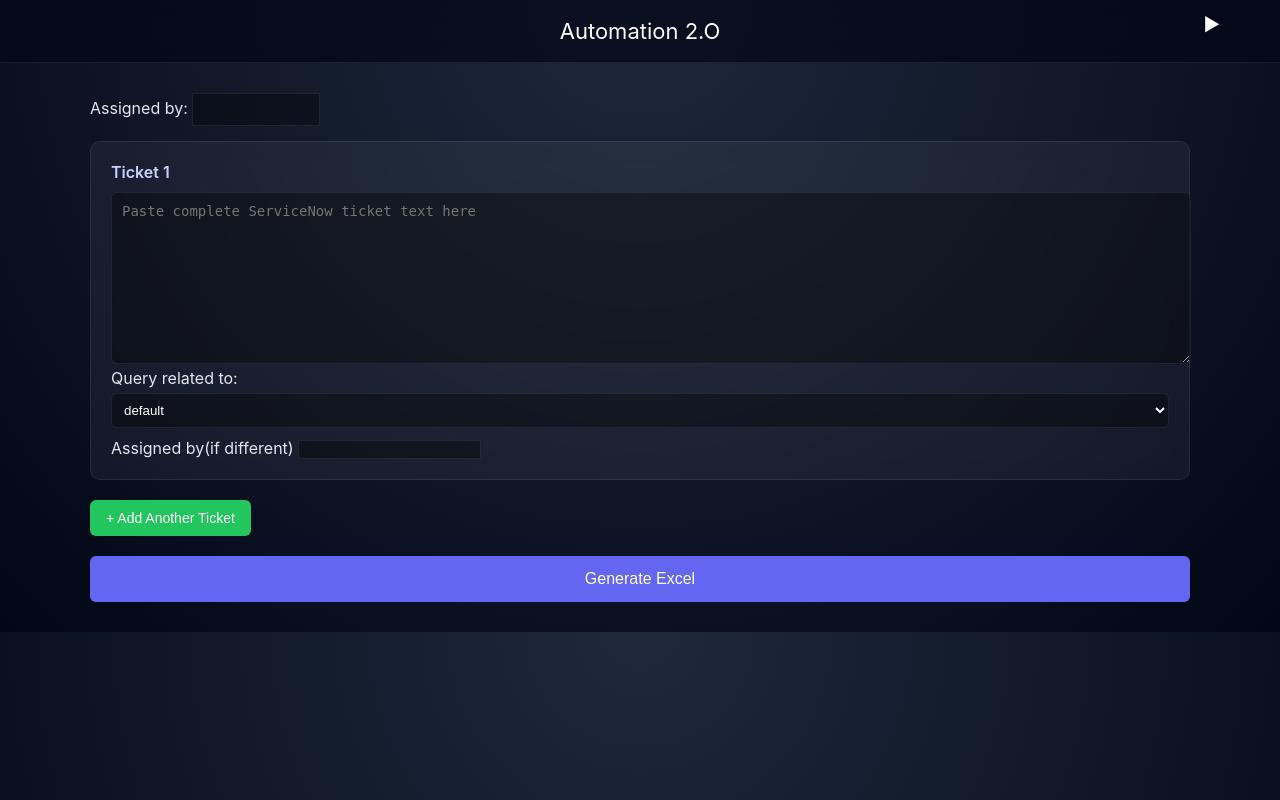
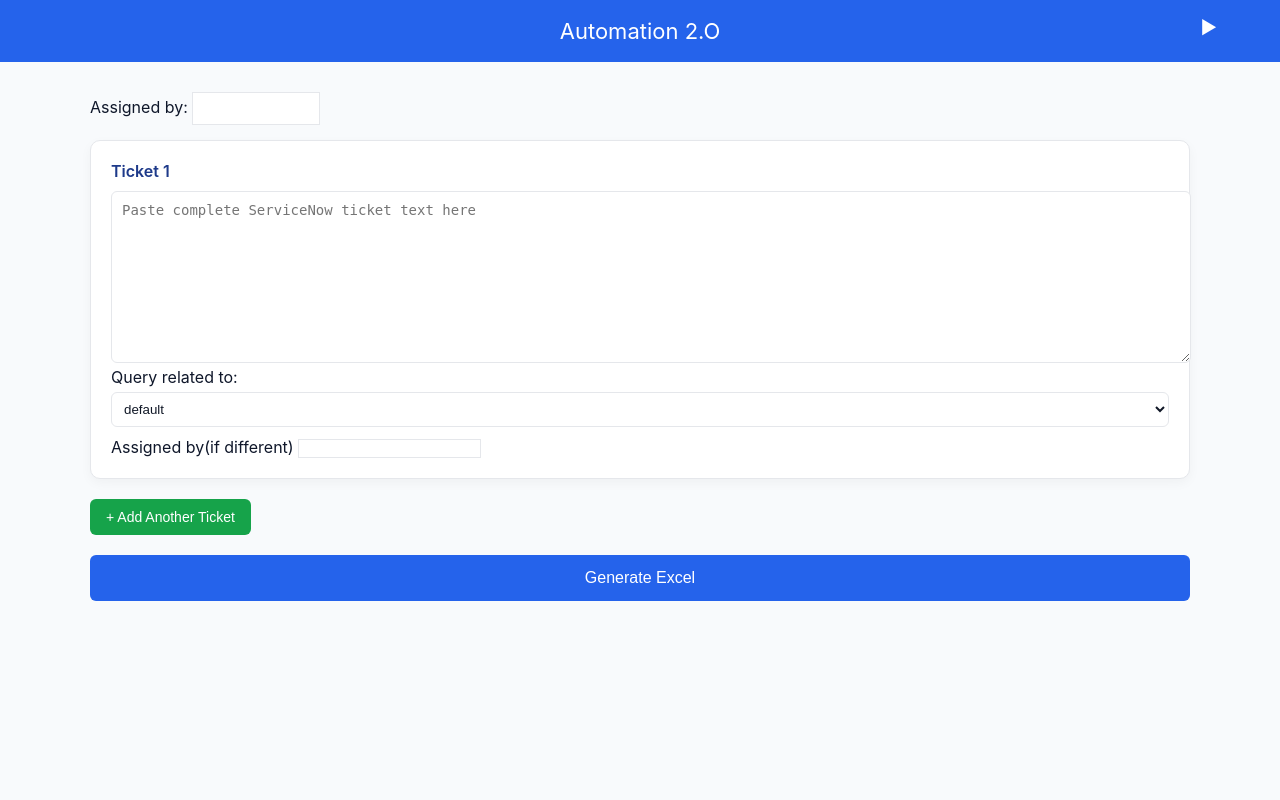
Before and after one commit to hporria22/ticket-parser, a FastAPI app: page / in a window 1280 px wide. Run offline with FastAPI, Linux system fonts and the light colour scheme.

Commit message:
light UI

```diff
--- a/templates/extractorPage.html
+++ b/templates/extractorPage.html
@@ -233,7 +233,6 @@
             <textarea name="ticket_text" placeholder="Paste ServiceNow tasks table here..."></textarea>
             <button type="submit" class="generate">Generate Excel</button>
         </form>
-        <div class="footer">Paste your tickets and click Generate Excel</div>
     </div>
 
     <script>
--- a/templates/index.html
+++ b/templates/index.html
@@ -6,41 +6,33 @@
     <meta charset="UTF-8">
     <title>Ticket Automation Tool</title>
     <style>
-       :root {
-    --bg-light: #0b1220;
-    --bg-dark: #0b1220;
+    :root {
+    --bg-light: #ffffff;
+    --card-light: #ffffff;
 
-    --card-light: rgba(255,255,255,0.05);
-    --card-dark: rgba(255,255,255,0.05);
+    --text-light: #0f172a;
+    --border: #e5e7eb;
 
-    --text-light: #e2e8f0;
-    --text-dark: #e2e8f0;
+    --btn-light: #2563eb;
+    --btn-hover-light: #1d4ed8;
 
-    --border: rgba(255,255,255,0.08);
+    --add-btn: #16a34a;
+    --remove-btn: #dc2626;
+}
 
-    --btn-light: #6366f1;
-    --btn-dark: #6366f1;
-
-    --btn-hover-light: #4f46e5;
-    --btn-hover-dark: #4f46e5;
-
-    --add-btn: #22c55e;
-    --remove-btn: #ef4444;
-}
+/* BODY */
 
 body {
     font-family: "Inter", "Segoe UI", Arial, sans-serif;
     margin: 0;
-    background: radial-gradient(circle at top, #1e293b, #020617);
+    background: #f8fafc;
     color: var(--text-light);
 }
 
-/* HEADER */
+/* HEADER (BLUE BAR) */
 
 .header {
-    background: rgba(2, 6, 23, 0.7);
-    backdrop-filter: blur(12px);
-    border-bottom: 1px solid var(--border);
+    background: #2563eb;
     color: white;
     padding: 18px;
     font-size: 22px;
@@ -48,7 +40,68 @@ body {
     position: relative;
 }
 
-/* CONTAINER (UNCHANGED SIZE) */
+/* DROPDOWN RIGHT */
+
+.page-dropdown {
+            display: inline-block;
+            position: absolute;
+            right: 60px;
+            top: 14px;
+            cursor: pointer;
+            font-size: 18px;
+            padding: 3px;
+        }
+
+        .page-dropdown .arrow {
+            display: inline-block;
+            transition: transform 0.2s;
+        }
+
+        .page-dropdown:hover .arrow {
+            transform: rotate(90deg);
+        }
+
+        .page-dropdown .dropdown-content {
+            display: none;
+            position: absolute;
+            right: 0;
+            top: 20px;
+            background-color: white;
+            min-width: 180px;
+            box-shadow: 0px 4px 8px rgba(0, 0, 0, 0.2);
+            border-radius: 6px;
+            z-index: 1000;
+        }
+
+        .page-dropdown:hover .dropdown-content {
+            display: block;
+        }
+
+        .page-dropdown .dropdown-content a {
+            color: #111827;
+            padding: 8px 12px;
+            text-decoration: none;
+            display: block;
+            font-size: 14px;
+        }
+
+        .page-dropdown .dropdown-content a:hover {
+            background-color: #f1f4f9;
+        }
+
+        body.dark .page-dropdown .dropdown-content {
+            background-color: #111827;
+        }
+
+        body.dark .page-dropdown .dropdown-content a {
+            color: white;
+        }
+
+        body.dark .page-dropdown .dropdown-content a:hover {
+            background-color: #1f2937;
+        }
+
+/* CONTAINER */
 
 .container {
     width: 1100px;
@@ -64,15 +117,14 @@ body {
     margin-bottom: 20px;
 
     border: 1px solid var(--border);
-    backdrop-filter: blur(10px);
+    box-shadow: 0 4px 12px rgba(0,0,0,0.04);
 
-    box-shadow: 0 0 0 rgba(0,0,0,0);
     transition: 0.25s ease;
 }
 
 .ticket-card:hover {
-    border-color: rgba(99,102,241,0.4);
-    box-shadow: 0 0 15px rgba(99,102,241,0.15);
+    border-color: rgba(37,99,235,0.4);
+    box-shadow: 0 6px 18px rgba(37,99,235,0.1);
 }
 
 /* TITLE */
@@ -81,10 +133,10 @@ body {
     font-size: 16px;
     font-weight: 600;
     margin-bottom: 10px;
-    color: #c7d2fe;
+    color: #1e3a8a;
 }
 
-/* TEXTAREA (SIZE SAME) */
+/* TEXTAREA */
 
 textarea {
     width: 100%;
@@ -95,8 +147,8 @@ textarea {
     font-size: 14px;
     resize: vertical;
 
-    background: rgba(0,0,0,0.35);
-    color: white;
+    background: #ffffff;
+    color: #111827;
 
     transition: 0.2s;
 }
@@ -104,10 +156,10 @@ textarea {
 textarea:focus {
     outline: none;
     border-color: var(--btn-light);
-    box-shadow: 0 0 0 2px rgba(99,102,241,0.3);
+    box-shadow: 0 0 0 2px rgba(37,99,235,0.2);
 }
 
-/* SELECT + INPUT (SIZE SAME) */
+/* SELECT + INPUT */
 
 select {
     width: 100%;
@@ -117,13 +169,13 @@ select {
     border: 1px solid var(--border);
     margin-bottom: 10px;
 
-    background: rgba(0,0,0,0.35);
-    color: white;
+    background: #ffffff;
+    color: #111827;
 }
 
 input {
-    background: rgba(0,0,0,0.35);
-    color: white;
+    background: #ffffff;
+    color: #111827;
     border: 1px solid var(--border);
 }
 
@@ -131,10 +183,10 @@ select:focus,
 input:focus {
     outline: none;
     border-color: var(--btn-light);
-    box-shadow: 0 0 0 2px rgba(99,102,241,0.3);
+    box-shadow: 0 0 0 2px rgba(37,99,235,0.2);
 }
 
-/* BUTTONS (SIZE SAME) */
+/* BUTTONS */
 
 button {
     border: none;
@@ -151,7 +203,7 @@ button {
 }
 
 .add:hover {
-    background: #16a34a;
+    background: #15803d;
     transform: translateY(-1px);
 }
 
@@ -161,7 +213,7 @@ button {
 }
 
 .remove:hover {
-    background: #dc2626;
+    background: #b91c1c;
     transform: translateY(-1px);
 }
 
@@ -176,7 +228,7 @@ button {
 
 .generate:hover {
     background: var(--btn-hover-light);
-    box-shadow: 0 0 20px rgba(99,102,241,0.3);
+    box-shadow: 0 4px 12px rgba(37,99,235,0.25);
 }
 
 /* FOOTER */
@@ -184,46 +236,8 @@ button {
 .footer-note {
     text-align: center;
     margin-top: 15px;
-    color: #94a3b8;
+    color: #6b7280;
     font-size: 13px;
-}
-
-/* DROPDOWN (UNCHANGED STRUCTURE) */
-
-.page-dropdown {
-    display: inline-block;
-    position: absolute;
-    right: 60px;
-    top: 14px;
-    cursor: pointer;
-    font-size: 18px;
-}
-
-.page-dropdown .dropdown-content {
-    display: none;
-    position: absolute;
-    right: 0;
-    top: 20px;
-    background-color: #020617;
-    border: 1px solid var(--border);
-    min-width: 180px;
-    border-radius: 6px;
-}
-
-.page-dropdown:hover .dropdown-content {
-    display: block;
-}
-
-.page-dropdown .dropdown-content a {
-    color: white;
-    padding: 8px 12px;
-    text-decoration: none;
-    display: block;
-    font-size: 14px;
-}
-
-.page-dropdown .dropdown-content a:hover {
-    background-color: rgba(255,255,255,0.08);
 }
     </style>
 </head>
```
